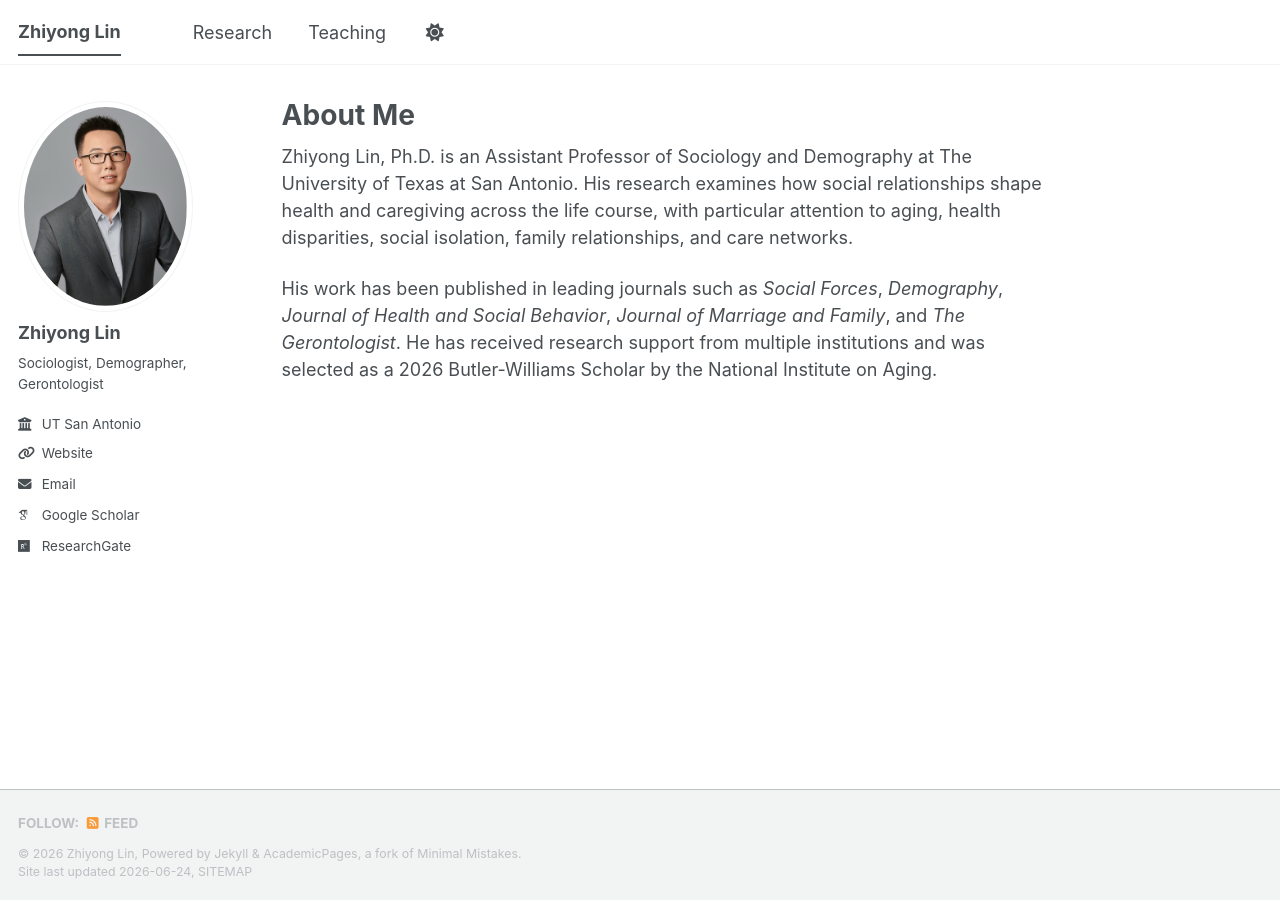
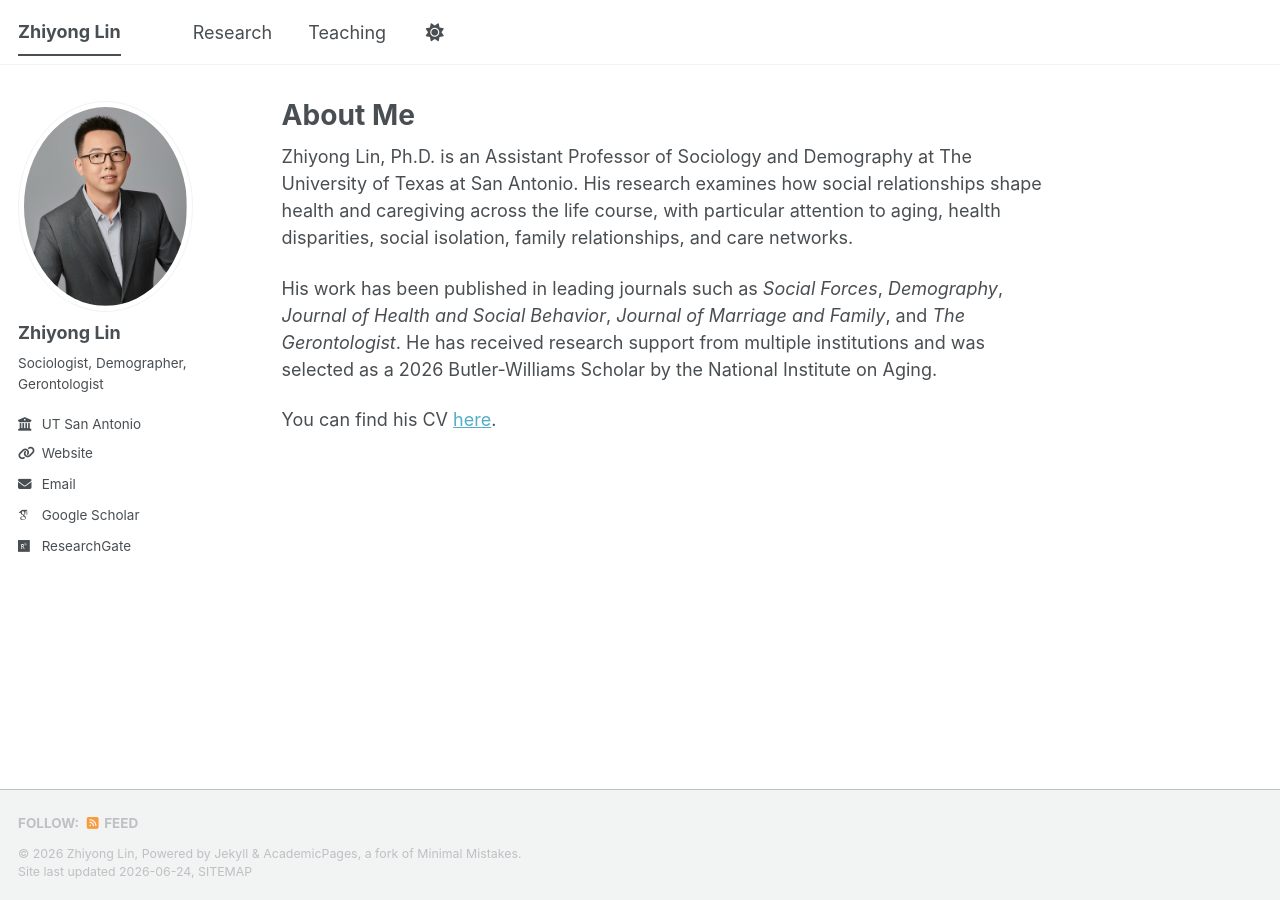
Before and after one commit to zhiyonglinsoc/zhiyonglinsoc.github.io, a Jekyll site: the page built from _pages/about.md, in a window 1280 px wide. Built offline with Jekyll 4.4.1, drawn with Linux system fonts in a browser that asks for light colours; some web fonts are replaced; a script bundle is joined from its source files by our own code; library files that are not in the unit come from our copies.

Commit message:
Update about.md

```diff
--- a/_pages/about.md
+++ b/_pages/about.md
@@ -10,3 +10,5 @@ redirect_from:
 Zhiyong Lin, Ph.D. is an Assistant Professor of Sociology and Demography at The University of Texas at San Antonio. His research examines how social relationships shape health and caregiving across the life course, with particular attention to aging, health disparities, social isolation, family relationships, and care networks.
 
 His work has been published in leading journals such as *Social Forces*, *Demography*, *Journal of Health and Social Behavior*, *Journal of Marriage and Family*, and *The Gerontologist*. He has received research support from multiple institutions and was selected as a 2026 Butler-Williams Scholar by the National Institute on Aging.
+
+You can find his CV [here](/files/Zhiyong_Lin_CV.pdf){:target="_blank"}.
```
